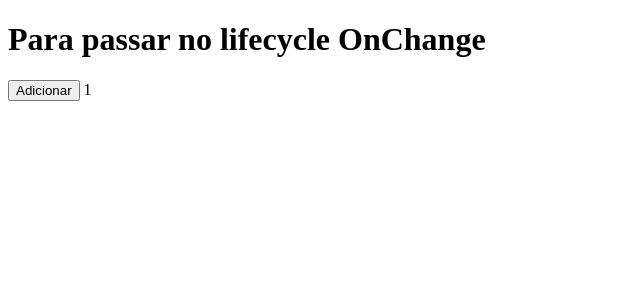
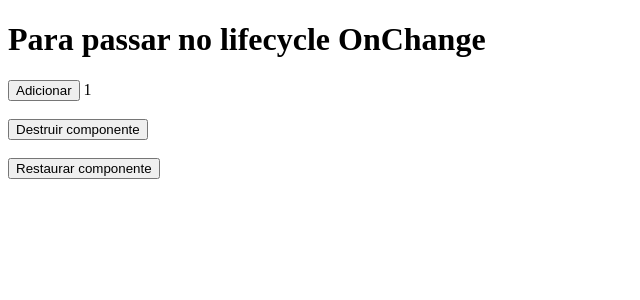
Before and after one commit to ReginaldoBorges/Curso-angular, an Angular app in the folder meu-primeiro-projeto/: page / in a window 1280 px wide. Shown: the top 300 px of the page, without its empty margins (0-640 px from the left). Built offline with nearby package versions, Linux system fonts and the light colour scheme.

Commit message:
Life cycke OnDestroy

```diff
--- a/meu-primeiro-projeto/src/app/app.component.ts
+++ b/meu-primeiro-projeto/src/app/app.component.ts
@@ -3,21 +3,29 @@ import { Component, OnInit, DoCheck, AfterContentInit, AfterContentChecked, Afte
 @Component({
   selector: 'app-root',
   template: `
-    <app-title title="Para passar no lifecycle OnChange"></app-title>
+    <app-title *ngIf = "destruir" title="Para passar no lifecycle OnChange">
+    </app-title>
     <button (click) = "Adicionar()">Adicionar</button>
     {{ valor }}
+
+    <br><br>
+    <button (click)="destruirComponente()">Destruir componente</button>
+
+    <br><br>
+    <button (click)="restaurarComponente()">Restaurar componente</button>
     <router-outlet></router-outlet>
   `
 })
 export class AppComponent implements OnInit, DoCheck, AfterContentInit, AfterContentChecked, AfterViewInit, AfterViewChecked{
 
   public valor:number = 1;
+  public destruir: boolean = true;
 
   constructor(){ }
 
   ngOnInit(): void {
     // setTimeout( () => {
-       console.log("Passou no OnInit");
+       console.log("Passou no OnInit app.component");
     // }, 5000);
   }
 
@@ -41,8 +49,18 @@ export class AppComponent implements OnInit, DoCheck, AfterContentInit, AfterCon
     console.log("ngAfterViewChecked");
   }
 
+  // ngOnDestroy() e exemplificado no componente title.componet
+
   public Adicionar():number {
     return this.valor += 1;
   }
 
+  public destruirComponente():void {
+    this.destruir = false;
+  }
+
+  public restaurarComponente():void {
+    this.destruir = true;
+  }
+
 }
--- a/meu-primeiro-projeto/src/app/title/title.component.ts
+++ b/meu-primeiro-projeto/src/app/title/title.component.ts
@@ -1,11 +1,11 @@
-import { Component, Input, OnChanges, OnInit } from '@angular/core';
+import { Component, Input, OnChanges, OnDestroy, OnInit } from '@angular/core';
 
 @Component({
   selector: 'app-title',
   templateUrl: './title.component.html',
   styleUrls: ['./title.component.scss']
 })
-export class TitleComponent implements OnInit, OnChanges {
+export class TitleComponent implements OnInit, OnChanges, OnDestroy {
 
 @Input() public title:string = "Bem vindo";
 
@@ -14,7 +14,11 @@ export class TitleComponent implements OnInit, OnChanges {
 
   constructor() { }
   ngOnChanges(): void {
-    console.log("Passou no OnChange");
+    console.log("Passou no OnChange do title.component");
+  }
+
+  ngOnDestroy(): void {
+    console.log("Componenten title destruído");
   }
 
 }
```
